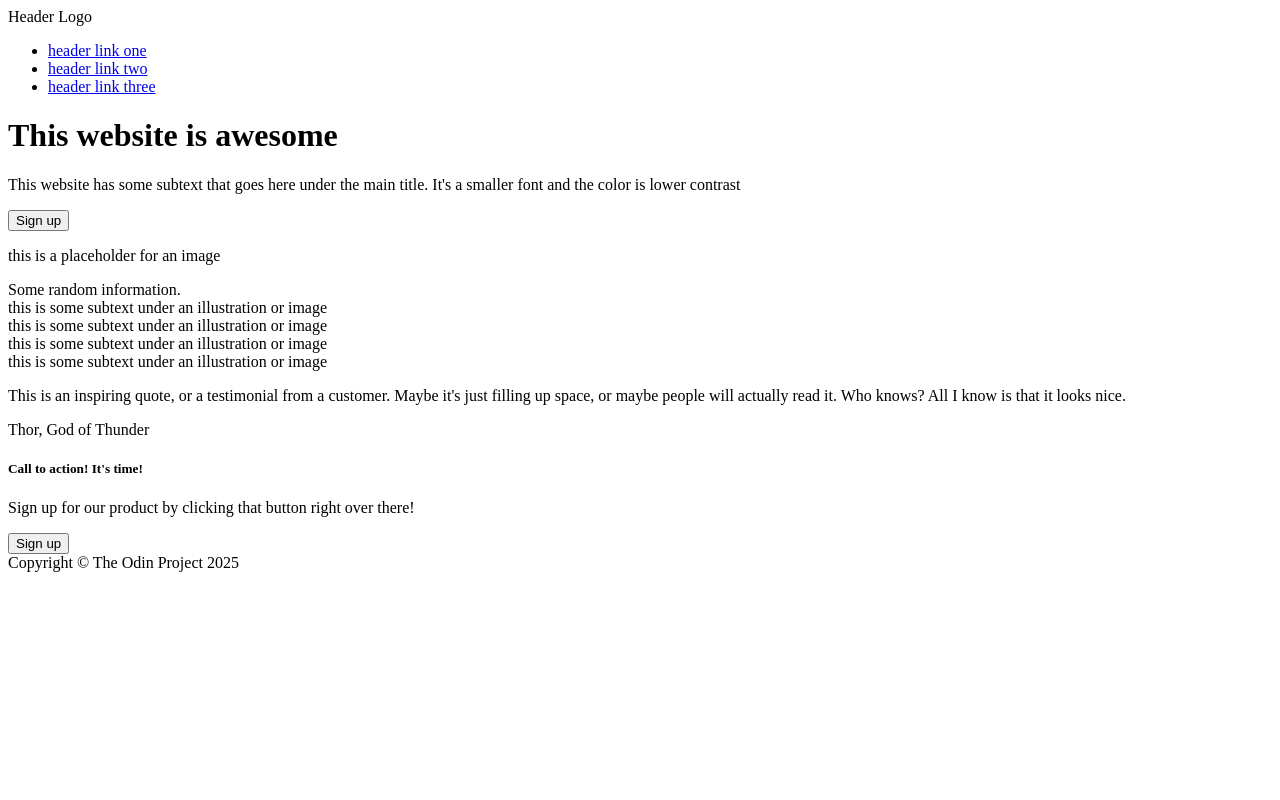
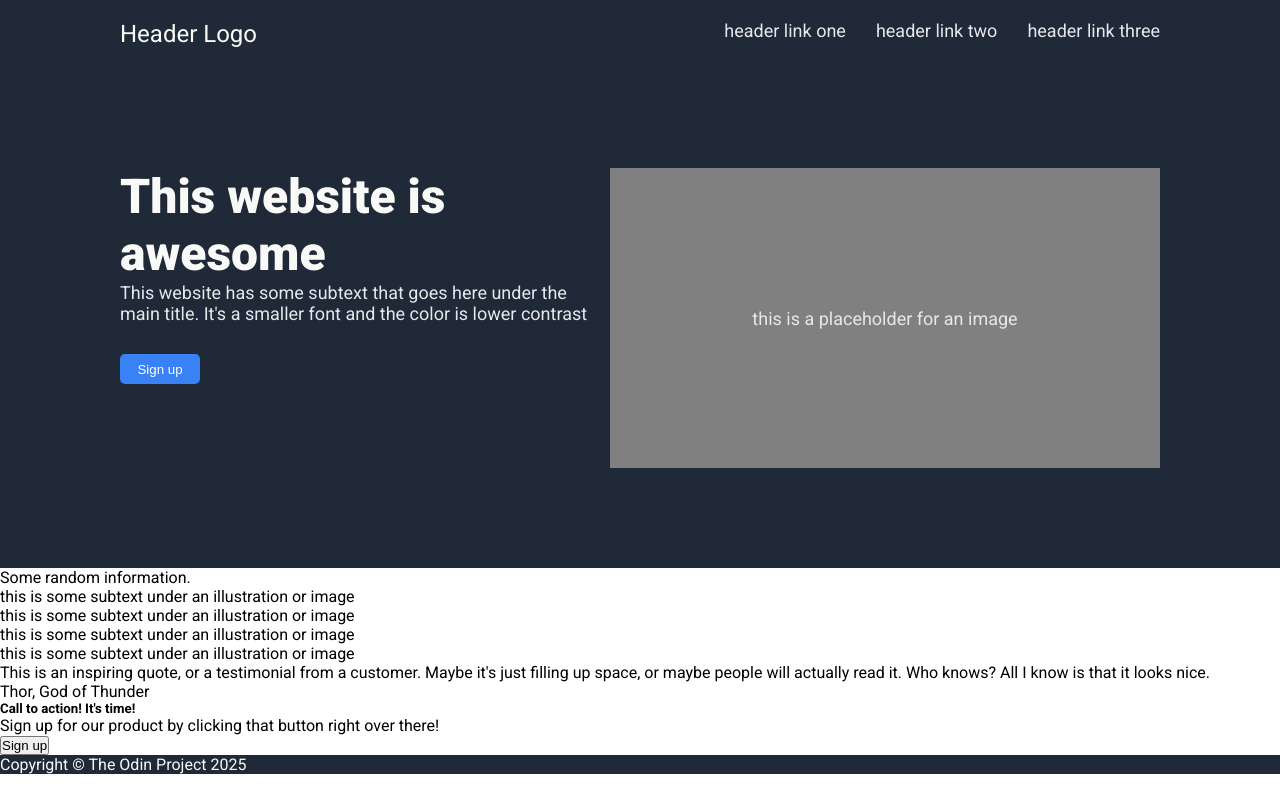
Before and after one commit to vnjodev/odin-landing-page, a plain HTML site: page index.html in a window 1280 px wide. Drawn offline with Linux system fonts and the light colour scheme.

Commit message:
Add css styling for nav bar and hero-section
Added css folder that contains the css files needed
for the webpage.
Imported Roboto fonts from Google Fonts as well as
adding styling for the navigation bar and hero
section.

```diff
--- /dev/null
+++ b/css/style.css
@@ -0,0 +1,112 @@
+*{
+    padding: 0;
+    margin: 0;
+    box-sizing: border-box;
+}
+
+a:hover {
+    cursor: pointer;
+}
+
+button:hover{
+    cursor: pointer;
+}
+
+body {
+    font-family: "Roboto",sans-serif;
+    display: flex;
+    flex-direction: column;
+}
+
+header, #hero-container, footer{
+    background-color: #1f2937;
+    color: #f9faf8;
+}
+
+/* navigation bar styling */
+nav {
+    display: flex;
+    justify-content: space-between;
+    margin: 20px 120px;
+
+}
+
+ul{
+    list-style-type: none;
+    display: flex;
+    gap: 30px;
+    color: #e5e7eb;
+    font-size: 18px;
+}
+
+nav a {
+    text-decoration: none;
+    color: #e5e7eb;
+ }
+
+ #logo {
+    font-family: "Roboto", sans-serif;
+    font-size: 24px;
+ }
+
+/* hero-image styling */
+#hero-container {
+    display: flex;
+    flex-direction: row;
+    gap: 16px;
+}
+
+#hero-text-container {
+    display: flex;
+    flex-direction: column;
+    padding: 100px 0 100px 120px;
+}
+
+#hero-main-text {
+    font-size: 48px;
+    color: #f9faf8;
+    font-weight: 900;
+    display: flex;
+    flex-direction: column;
+    justify-content: center;
+}
+
+#hero-subtext {
+    font-size: 18px;
+    color: #e5e7eb;
+}
+
+#hero-image-container {
+    display: flex;
+    flex-direction: column;
+    padding: 100px 120px 100px 0;
+
+}
+
+#hero-image {
+    display: flex;
+    justify-content: center;
+    align-items: center;
+    background-color: gray;
+    height: 300px;
+    width: 550px;
+}
+
+#hero-image-placeholder-text {
+    font-size: 18px;
+    color: #e5e7eb;
+    display: flex;
+    justify-content: center;
+    align-items: center;
+
+}
+
+#sign-up-button {
+    background-color: #3882f6;
+    color: #fff;
+    border-radius: 5px;
+    width: 80px;
+    height: 30px;
+    border-style: none;
+    margin-top: 30px;
+}
--- a/index.html
+++ b/index.html
@@ -4,6 +4,12 @@
 <head>
     <meta charset="UTF-8">
     <meta name="viewport" content="width=device-width, initial-scale=1.0">
+    <link rel="stylesheet" href="css/style.css">
+    <!-- Google font -->
+    <link rel="preconnect" href="https://fonts.googleapis.com">
+    <link rel="preconnect" href="https://fonts.gstatic.com" crossorigin>
+    <link href="https://fonts.googleapis.com/css2?family=Roboto:ital,wght@0,100..900;1,100..900&display=swap"
+        rel="stylesheet">
     <title>odin-landing-page</title>
 </head>
 
```
